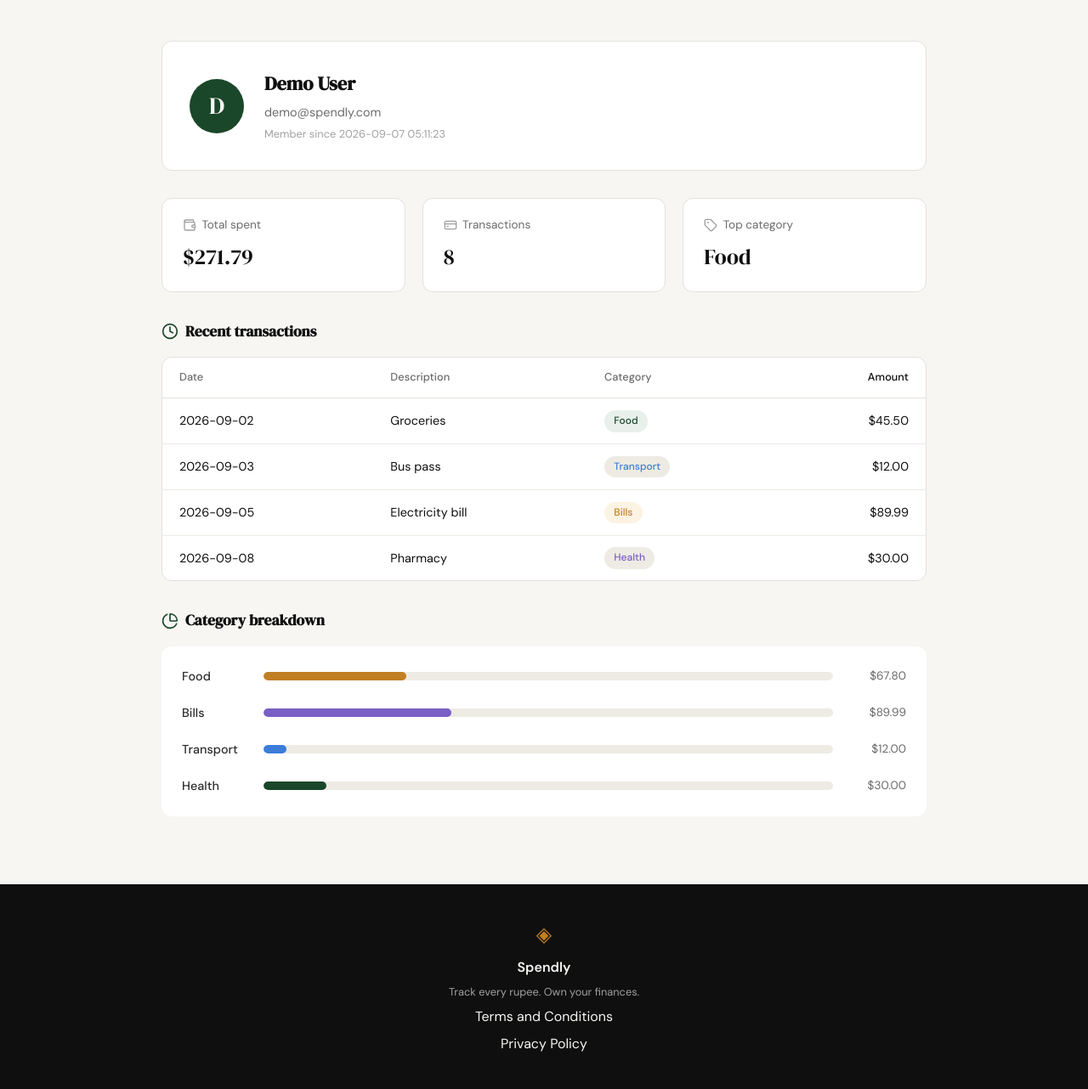
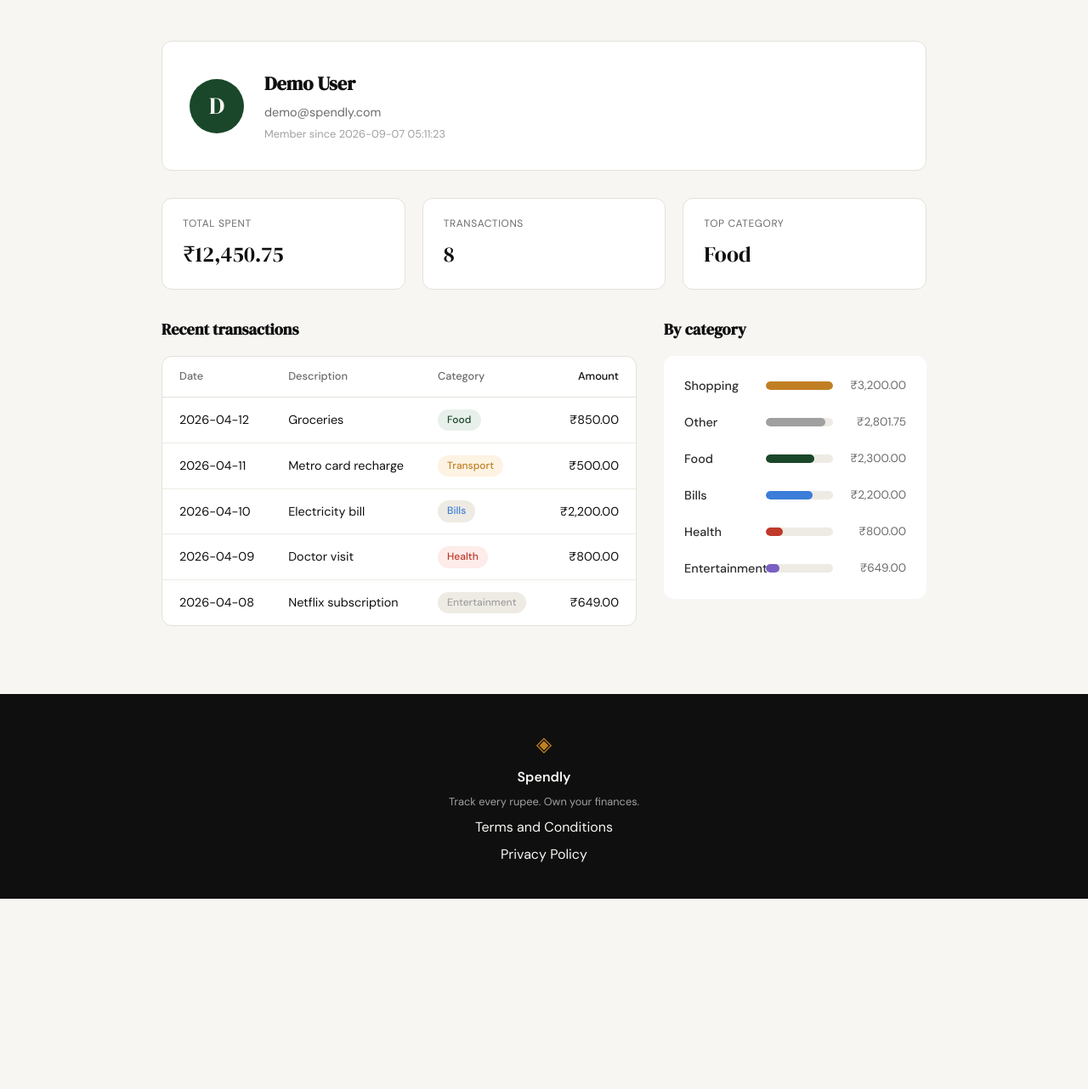
Before and after one commit to dhritireddy10/spendly, a Flask app: page /profile in a window 1280 px wide. Shown: the part 61-1343 px from the top of the page at 85% size. After the commit the page ends 1119 px from the top, so only its background shows below. Run offline with Flask 3, Linux system fonts and the light colour scheme; the visitor is signed in with stand-in values (Sample User, id 1); data comes from the database, SQL or seed files in the repository.

Commit message:
Redesign profile page to match reference mockup
Switches currency to rupee symbol with thousand-separator
formatting, lays out transactions and category breakdown as a
two-column grid, removes Lucide icons for a cleaner look, and
reorders category data by amount to match the reference design.

Co-Authored-By: Claude Sonnet 5 <noreply@anthropic.com>
Claude-Session: https://claude.ai/code/session_01GTXYWsvwJbikUhkim6fa4A

```diff
--- a/app.py
+++ b/app.py
@@ -112,18 +112,21 @@ def profile():
     user = get_user_by_id(session["user_id"])
 
     # Hardcoded placeholder data — real queries land in a later step
-    stats = {"total_spent": 271.79, "transaction_count": 8, "top_category": "Food"}
+    stats = {"total_spent": 12450.75, "transaction_count": 8, "top_category": "Food"}
     transactions = [
-        {"date": "2026-09-02", "description": "Groceries", "category": "Food", "amount": 45.50},
-        {"date": "2026-09-03", "description": "Bus pass", "category": "Transport", "amount": 12.00},
-        {"date": "2026-09-05", "description": "Electricity bill", "category": "Bills", "amount": 89.99},
-        {"date": "2026-09-08", "description": "Pharmacy", "category": "Health", "amount": 30.00},
+        {"date": "2026-04-12", "description": "Groceries", "category": "Food", "amount": 850.00},
+        {"date": "2026-04-11", "description": "Metro card recharge", "category": "Transport", "amount": 500.00},
+        {"date": "2026-04-10", "description": "Electricity bill", "category": "Bills", "amount": 2200.00},
+        {"date": "2026-04-09", "description": "Doctor visit", "category": "Health", "amount": 800.00},
+        {"date": "2026-04-08", "description": "Netflix subscription", "category": "Entertainment", "amount": 649.00},
     ]
     categories = [
-        {"name": "Food", "amount": 67.80, "percent": 25},
-        {"name": "Bills", "amount": 89.99, "percent": 33},
-        {"name": "Transport", "amount": 12.00, "percent": 4},
-        {"name": "Health", "amount": 30.00, "percent": 11},
+        {"name": "Shopping", "amount": 3200.00, "percent": 100},
+        {"name": "Other", "amount": 2801.75, "percent": 88},
+        {"name": "Food", "amount": 2300.00, "percent": 72},
+        {"name": "Bills", "amount": 2200.00, "percent": 69},
+        {"name": "Health", "amount": 800.00, "percent": 25},
+        {"name": "Entertainment", "amount": 649.00, "percent": 20},
     ]
 
     return render_template(
--- a/static/css/profile.css
+++ b/static/css/profile.css
@@ -75,30 +75,25 @@
 
 .profile-section-title {
     font-family: var(--font-display);
-    font-size: 1.1rem;
+    font-size: 1.15rem;
+    font-weight: 700;
     color: var(--ink);
     margin-bottom: 1rem;
-    display: flex;
-    align-items: center;
-    gap: 0.5rem;
 }
 
-.profile-section-title svg {
-    width: 20px;
-    height: 20px;
-    color: var(--accent);
+.profile-stats .mock-stat-label {
+    text-transform: uppercase;
+    letter-spacing: 0.05em;
+    font-size: 0.75rem;
 }
 
-.mock-stat-label {
-    display: flex;
-    align-items: center;
-    gap: 0.4rem;
-}
+/* Two-column layout: transaction table + category breakdown */
 
-.mock-stat-label svg {
-    width: 16px;
-    height: 16px;
-    color: var(--ink-faint);
+.profile-grid {
+    display: grid;
+    grid-template-columns: 1.8fr 1fr;
+    gap: 2rem;
+    align-items: start;
 }
 
 /* Transaction table */
@@ -161,11 +156,11 @@
     color: var(--accent);
 }
 
-.category-badge[data-category="bills"] { background: var(--accent-2-light); color: var(--accent-2); }
-.category-badge[data-category="transport"] { background: var(--border-soft); color: var(--badge-blue); }
-.category-badge[data-category="health"] { background: var(--border-soft); color: var(--badge-purple); }
-.category-badge[data-category="entertainment"] { background: var(--danger-light); color: var(--danger); }
-.category-badge[data-category="shopping"] { background: var(--border-soft); color: var(--ink-soft); }
+.category-badge[data-category="transport"] { background: var(--accent-2-light); color: var(--accent-2); }
+.category-badge[data-category="bills"] { background: var(--border-soft); color: var(--badge-blue); }
+.category-badge[data-category="health"] { background: var(--danger-light); color: var(--danger); }
+.category-badge[data-category="entertainment"] { background: var(--border-soft); color: var(--ink-faint); }
+.category-badge[data-category="shopping"] { background: var(--accent-2-light); color: var(--accent-2); }
 .category-badge[data-category="other"] { background: var(--border-soft); color: var(--ink-faint); }
 
 /* Category breakdown bars */
@@ -174,13 +169,13 @@
     grid-template-columns: 80px 1fr 70px;
 }
 
-.mock-bar[data-category="food"] { background: var(--accent-2); }
-.mock-bar[data-category="bills"] { background: var(--badge-purple); }
-.mock-bar[data-category="transport"] { background: var(--badge-blue); }
-.mock-bar[data-category="health"] { background: var(--accent); }
-.mock-bar[data-category="entertainment"] { background: var(--danger); }
-.mock-bar[data-category="shopping"] { background: var(--ink-soft); }
+.mock-bar[data-category="shopping"] { background: var(--accent-2); }
 .mock-bar[data-category="other"] { background: var(--ink-faint); }
+.mock-bar[data-category="food"] { background: var(--accent); }
+.mock-bar[data-category="bills"] { background: var(--badge-blue); }
+.mock-bar[data-category="health"] { background: var(--danger); }
+.mock-bar[data-category="entertainment"] { background: var(--badge-purple); }
+.mock-bar[data-category="transport"] { background: var(--badge-purple); }
 
 .category-amount {
     font-size: 0.85rem;
@@ -192,6 +187,10 @@
 
 /* Responsive */
 
+@media (max-width: 900px) {
+    .profile-grid { grid-template-columns: 1fr; }
+}
+
 @media (max-width: 700px) {
     .profile-stats { grid-template-columns: 1fr; }
     .profile-card { flex-direction: column; text-align: center; }
--- a/static/js/main.js
+++ b/static/js/main.js
@@ -1,5 +1 @@
 // main.js — students will add JavaScript here as features are built
-
-if (window.lucide) {
-    lucide.createIcons();
-}
--- a/templates/base.html
+++ b/templates/base.html
@@ -8,7 +8,6 @@
     <link rel="preconnect" href="https://fonts.gstatic.com" crossorigin>
     <link href="https://fonts.googleapis.com/css2?family=DM+Serif+Display:ital@0;1&family=DM+Sans:wght@300;400;500;600&display=swap" rel="stylesheet">
     <link rel="stylesheet" href="{{ url_for('static', filename='css/style.css') }}">
-    <script src="https://unpkg.com/lucide@latest"></script>
     {% block head %}{% endblock %}
 </head>
 <body>
--- a/templates/profile.html
+++ b/templates/profile.html
@@ -21,21 +21,22 @@
 
         <div class="profile-stats">
             <div class="mock-stat">
-                <span class="mock-stat-label"><i data-lucide="wallet"></i> Total spent</span>
-                <span class="mock-stat-value">${{ "%.2f"|format(stats.total_spent) }}</span>
+                <span class="mock-stat-label">Total spent</span>
+                <span class="mock-stat-value">₹{{ '{:,.2f}'.format(stats.total_spent) }}</span>
             </div>
             <div class="mock-stat">
-                <span class="mock-stat-label"><i data-lucide="credit-card"></i> Transactions</span>
+                <span class="mock-stat-label">Transactions</span>
                 <span class="mock-stat-value">{{ stats.transaction_count }}</span>
             </div>
             <div class="mock-stat">
-                <span class="mock-stat-label"><i data-lucide="tag"></i> Top category</span>
+                <span class="mock-stat-label">Top category</span>
                 <span class="mock-stat-value">{{ stats.top_category }}</span>
             </div>
         </div>
 
+        <div class="profile-grid">
             <div class="profile-section">
-            <h2 class="profile-section-title"><i data-lucide="clock"></i> Recent transactions</h2>
+                <h2 class="profile-section-title">Recent transactions</h2>
                 <div class="profile-table-wrap">
                     <table class="profile-table">
                         <thead>
@@ -52,7 +53,7 @@
                                 <td>{{ tx.date }}</td>
                                 <td>{{ tx.description }}</td>
                                 <td><span class="category-badge" data-category="{{ tx.category|lower }}">{{ tx.category }}</span></td>
-                            <td class="col-amount">${{ "%.2f"|format(tx.amount) }}</td>
+                                <td class="col-amount">₹{{ '{:,.2f}'.format(tx.amount) }}</td>
                             </tr>
                             {% endfor %}
                         </tbody>
@@ -61,7 +62,7 @@
             </div>
 
             <div class="profile-section">
-            <h2 class="profile-section-title"><i data-lucide="pie-chart"></i> Category breakdown</h2>
+                <h2 class="profile-section-title">By category</h2>
                 <div class="mock-bars">
                     {% for cat in categories %}
                     <div class="mock-bar-row">
@@ -69,9 +70,10 @@
                         <div class="mock-bar-track">
                             <div class="mock-bar" data-category="{{ cat.name|lower }}" style="width: {{ cat.percent }}%"></div>
                         </div>
-                    <span class="category-amount">${{ "%.2f"|format(cat.amount) }}</span>
+                        <span class="category-amount">₹{{ '{:,.2f}'.format(cat.amount) }}</span>
                     </div>
                     {% endfor %}
+                </div>
             </div>
         </div>
 
```
Lines whose indentation alone changed are shown as unchanged.
